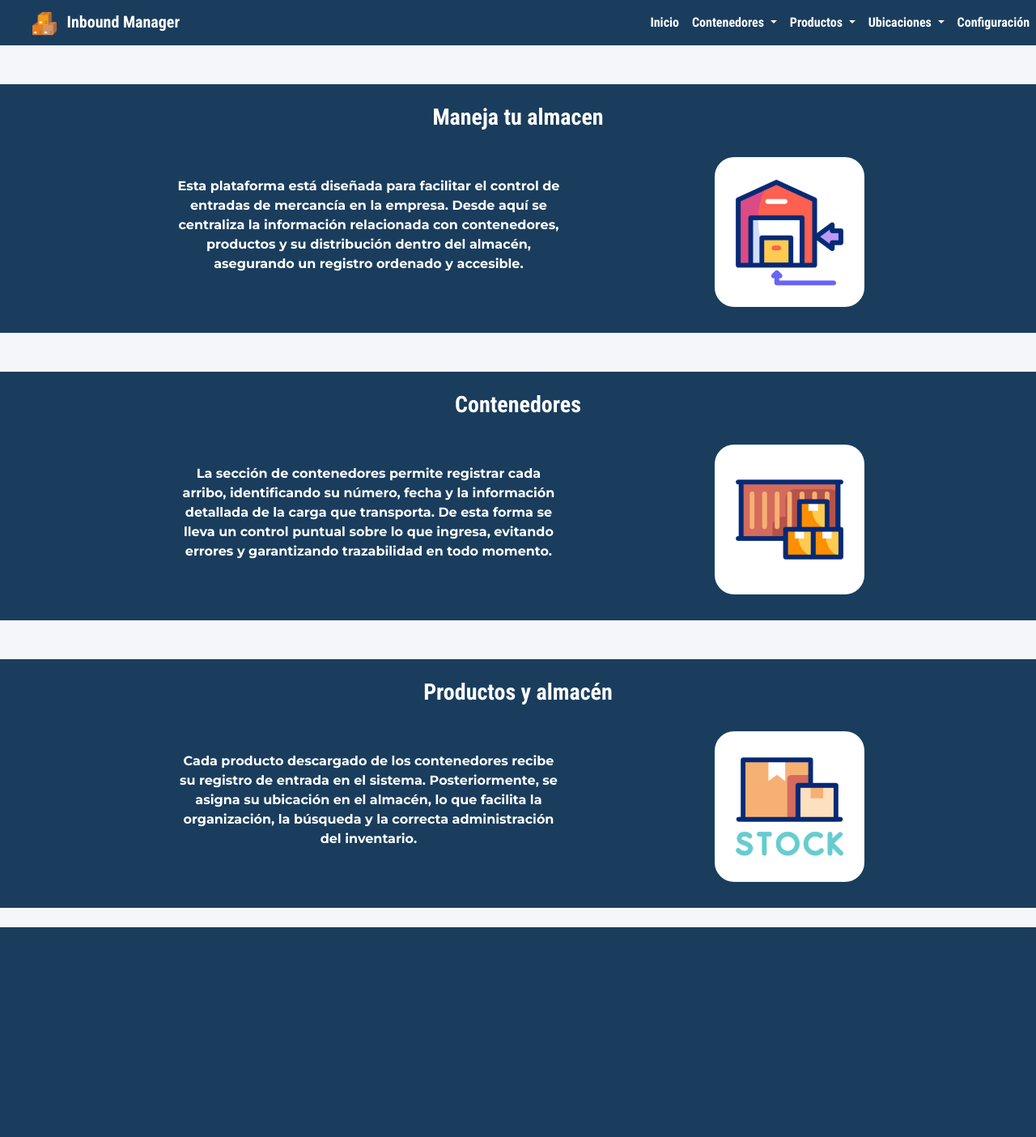
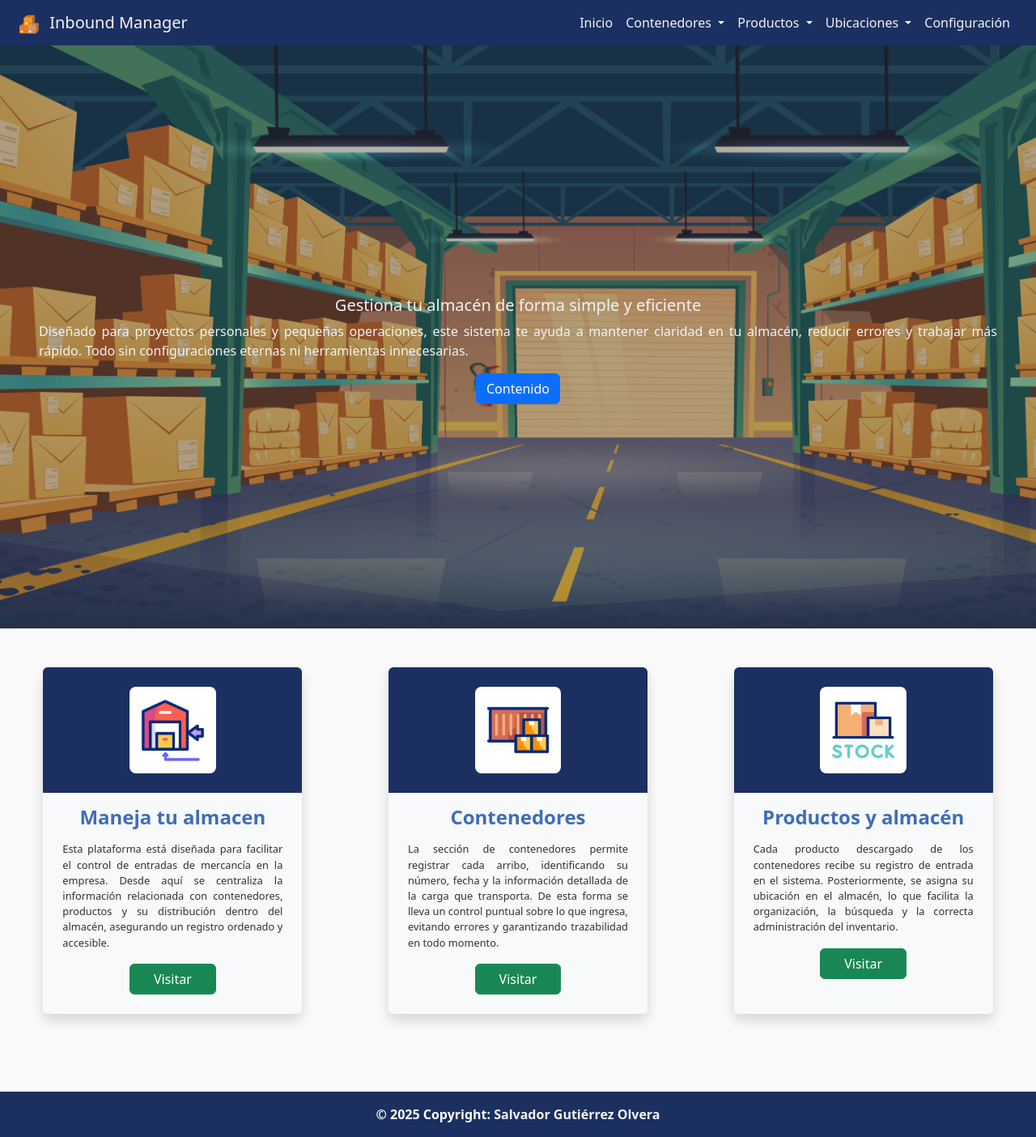
Before and after one commit to Salvador-97/Inbound_Manager-Web, a Flask app: page / in a window 1280 px wide. Shown: the whole page at 81% size. Before the commit the page ends 1145 px from the top, so only its background shows below. Run offline with Flask 3, Linux system fonts and the light colour scheme; some libraries are stand-ins or nearby versions.

Commit message:
nueva pagina de inicio

```diff
--- a/app/__init__.py
+++ b/app/__init__.py
@@ -1,7 +1,13 @@
 from flask import Flask
+from flask_assets import Environment, Bundle
 
 def crearApp():
     app = Flask(__name__)
+
+    assets = Environment(app)
+    scss = Bundle('styles/sass/home.scss', filters='libsass', output='styles/css/home.css')
+    assets.register('scss_all', scss)
+
     from .routes.routes import main
     from .routes.routes_contenedores import contenedores
     from .routes.routes_contenedores import apiContenedores
--- a/app/static/js/botones/editar.js
+++ b/app/static/js/botones/editar.js
@@ -5,7 +5,6 @@ export function crearBoton(texto, tipoBoton){
     boton.setAttribute('type', 'submit')
     boton.setAttribute('name', texto)
     let fontawesome = '';
-    let marginLeft = '0'
 
     switch (texto) {
         case 'editar':
@@ -13,7 +12,9 @@ export function crearBoton(texto, tipoBoton){
             break;
         case 'eliminar':
             fontawesome = '<i class="fa-solid fa-trash-can"></i>';
-            marginLeft = '0.6em';
+            boton.classList.add('mt-1')
+            boton.classList.add('mt-lg-0')
+            boton.classList.add('mx-lg-1')
             break;
         case 'actualizar':
         fontawesome = '<i class="fa-solid fa-rotate"></i>'
@@ -22,7 +23,6 @@ export function crearBoton(texto, tipoBoton){
     }
 
     boton.innerHTML = fontawesome;
-    boton.style.marginLeft = marginLeft;
 
     return boton;
 }
--- a/app/static/styles/contenedores.css
+++ b/app/static/styles/contenedores.css
@@ -9,6 +9,12 @@
     --color-tarjetas-busqueda-inactivo: #42A5F5;
     --fuente-titulos: "Roboto Condensed";
     --fuente-texto: "Montserrat";
+}
+
+.custom-rounded {
+  border-collapse: separate !important;
+  border-radius: 1rem !important;
+  overflow: hidden;
 }
 
 .titulo {
@@ -27,6 +33,8 @@
     margin: auto;
     width: 50%;
 }
+
+
 
 .tarjeta {
     /* background-color: var(--color-tarjetas-inactivo); */
--- /dev/null
+++ b/app/static/styles/css/home.css
@@ -0,0 +1,91 @@
+body {
+  background-color: #fafafa;
+}
+
+.icon-titulo {
+  width: 2rem;
+  padding-right: 0.5rem;
+}
+
+.navbar {
+  background-color: #1b3061;
+}
+.navbar a {
+  font-weight: 500;
+  color: #f3f2f2;
+}
+
+.navbar-toggler {
+  color: #f3f2f2;
+}
+
+.nav-item.show > .nav-link {
+  color: #487bcc;
+}
+
+.nav-link:hover {
+  color: #487bcc;
+}
+
+.contenedor-banner {
+  height: 90vh;
+  overflow: hidden;
+}
+.contenedor-banner div img {
+  object-fit: cover;
+}
+
+.contenedor-banner::after {
+  content: "";
+  inset: 0;
+  position: absolute;
+  background: rgba(0, 0, 0, 0.3);
+}
+
+.mensaje-inicio {
+  align-content: center;
+  color: #f3f2f2;
+  z-index: 10;
+}
+
+.caja-uno {
+  background-color: #0f172a;
+}
+
+.caja-dos {
+  background-color: #f3f2f2;
+}
+
+.contenedor-imagen {
+  background-color: #1b3061;
+}
+
+.justificar-texto {
+  text-align: justify;
+}
+
+.tarjeta-inicio {
+  color: #313131;
+  background-color: #1b3061;
+}
+.tarjeta-inicio h4 {
+  font-weight: 700;
+  color: #3e6db8;
+}
+.tarjeta-inicio p {
+  font-size: 0.8rem;
+  color: #313131;
+}
+
+.footer-page {
+  background-color: #1b3061;
+  color: #313131;
+  font-weight: 600;
+}
+.footer-page div a {
+  text-decoration: none;
+  color: #f3f2f2;
+  font-weight: 600;
+}
+
+/*# sourceMappingURL=home.css.map */
--- a/app/static/styles/home.css
+++ b/app/static/styles/home.css
@@ -1,12 +1,13 @@
 :root{
     --color-primario: #1A3D5D;
     --color-fondo: #F5F6FA;
+    --color-fondo-oscuro: #0F172A;
     --fuente-titulos: "Roboto Condensed";
     --fuente-texto: "Montserrat";
 }
 
 body{
-    background-color: var(--color-fondo);
+    background-color: var(--color-fondo-oscuro);
     /* background-image: url("../img/fondo.png"); */
     background-repeat: no-repeat;
     /* background-size: cover; */
--- /dev/null
+++ b/app/static/styles/sass/home.css
@@ -0,0 +1,5 @@
+body {
+  background-color: #1E293B;
+}
+
+/*# sourceMappingURL=home.css.map */
--- /dev/null
+++ b/app/static/styles/sass/home.scss
@@ -0,0 +1,103 @@
+$color-fondo: #1b3061;
+$color-letra: #313131;
+$color-letra-clara: #f3f2f2;
+$color-fondo-claro: #fafafa;
+$color-letra-hover: #487bcc;
+$color-fondo-etiquetas: #3e6db8;
+$colores-secciones: (
+  uno: #0f172a,
+  dos: #f3f2f2,
+);
+
+body {
+  background-color: $color-fondo-claro;
+}
+
+.icon-titulo {
+  width: 2rem;
+  padding-right: 0.5rem;
+}
+
+.navbar {
+  background-color: $color-fondo;
+  a {
+    font-weight: 500;
+    color: $color-letra-clara;
+  }
+}
+
+.navbar-toggler {
+  color: $color-letra-clara;
+}
+
+.nav-item.show > .nav-link {
+  color: $color-letra-hover;
+}
+
+.nav-link:hover {
+  color: $color-letra-hover;
+}
+
+.contenedor-banner {
+  height: 90vh;
+  overflow: hidden;
+  div {
+    img {
+      object-fit: cover;
+    }
+  }
+}
+
+.contenedor-banner::after {
+  content: "";
+  inset: 0;
+  position: absolute;
+  background: rgba(0, 0, 0, 0.3);
+}
+
+.mensaje-inicio {
+  align-content: center;
+  color: $color-letra-clara;
+  z-index: 10;
+}
+
+@each $nombre, $color in $colores-secciones {
+  .caja-#{$nombre} {
+    background-color: $color;
+  }
+}
+
+.contenedor-imagen {
+  background-color: $color-fondo;
+}
+
+.justificar-texto {
+  text-align: justify;
+}
+
+.tarjeta-inicio {
+  color: $color-letra;
+  background-color: $color-fondo;
+
+  h4 {
+    font-weight: 700;
+    color: $color-fondo-etiquetas;
+  }
+  p {
+    font-size: 0.8rem;
+    color: $color-letra;
+  }
+}
+
+.footer-page {
+  background-color: $color-fondo;
+  color: $color-letra;
+  font-weight: 600;
+  div {
+    a {
+      text-decoration: none;
+      color: $color-letra-clara;
+      font-weight: 600;
+    }
+  }
+}
--- a/app/templates/contenedores/arrivo.html
+++ b/app/templates/contenedores/arrivo.html
@@ -4,9 +4,9 @@
 
 <h3 class="titulo">Nuevo contenedor</h3>
 <div class="container d-flex flex-column flex-md-row">
-    <table class="table table-bordered mb-0">
+    <table class="table custom-rounded mb-0">
         <tbody>
-            <tr class="d-flex flex-column flex-md-row">
+            <tr class="d-flex flex-column flex-md-row ">
                 <th class="p-2 w-100 w-md-25 align-content-center" scope="row">ID Contenedor *</th>
                 <td class="p-2 w-100 w-md-75">
                     <input type="text" class="form-control" placeholder="Ej. VHRT5679125" name="id_ctn" form="form-ctn">
--- a/app/templates/footer.html
+++ b/app/templates/footer.html
@@ -1,3 +1,10 @@
+<footer class="footer-page text-center text-white">
+    <div class="text-center p-3">
+        © 2025 Copyright:
+        <a href="#">Salvador Gutiérrez Olvera</a>
+    </div>
+</footer>
+
 <script src="https://cdn.jsdelivr.net/npm/bootstrap@5.3.3/dist/js/bootstrap.bundle.min.js"></script>
 <script src="https://kit.fontawesome.com/dc6efa34d2.js" crossorigin="anonymous"></script>
 <script src="{{ url_for('static', filename='js/tarjetas.js') }}" type="module"></script>
@@ -25,4 +32,5 @@
 <script src="{{ url_for('static', filename='js/inserciones/ubicaciones.js') }}" type="module"></script>
 {% endif %}
 </body>
+
 </html>
--- a/app/templates/header.html
+++ b/app/templates/header.html
@@ -6,11 +6,7 @@
   <link rel="icon" href="{{ url_for('static', filename='img/cajas.png')}}">
   <link href="https://cdn.jsdelivr.net/npm/bootstrap@5.3.7/dist/css/bootstrap.min.css" rel="stylesheet"
     integrity="sha384-LN+7fdVzj6u52u30Kp6M/trliBMCMKTyK833zpbD+pXdCLuTusPj697FH4R/5mcr" crossorigin="anonymous">
-  <link rel="stylesheet" type="text/css" href="{{ url_for('static', filename='styles/home.css')}}">
-  <link rel="stylesheet" type="text/css" href="{{ url_for('static', filename='styles/contenedores.css')}}">
-  <link rel="stylesheet" type="text/css" href="{{ url_for('static', filename='styles/productos.css')}}">
-  <link rel="stylesheet" type="text/css" href="{{ url_for('static', filename='styles/validaciones.css')}}">
-  <link rel="stylesheet" type="text/css" href="{{ url_for('static', filename='styles/mantenimiento.css')}}">
+  <link rel="stylesheet" type="text/css" href="{{ url_for('static', filename='styles/css/home.css')}}">
   <link rel="preconnect" href="https://fonts.googleapis.com">
   <link rel="preconnect" href="https://fonts.gstatic.com" crossorigin>
   <link
@@ -20,15 +16,12 @@
 
 <body>
   <nav class="navbar navbar-expand-lg navbar-light justify-content-center">
-    <a class="navbar-brand" href="/">
+    <a class="navbar-brand mx-4" href="/">
       <img src="{{ url_for('static', filename='img/cajas.png')}}" alt="" class="icon-titulo">
       Inbound Manager
     </a>
-    <button class="navbar-toggler" type="button" data-bs-toggle="collapse" data-bs-target="#navbarNavDropdown"
-      aria-controls="navbarNavDropdown" aria-expanded="false" aria-label="Toggle navigation">
-      <span class="fas fa-bars icono-nav"></span>
     </button>
-    <div class="collapse navbar-collapse px-0" id="navbarNavDropdown">
+    <div class="collapse navbar-collapse px-0 justify-content-lg-end mx-lg-4" id="navbarNavDropdown">
       <ul class="navbar-nav align-items-center">
         <li class="nav-item active">
           <a class="nav-link" href="/">Inicio</a>
--- a/app/templates/home.html
+++ b/app/templates/home.html
@@ -1,49 +1,82 @@
 {%include 'header.html' %}
 <title>Inbound Manager</title>
-<main class="container-fluid px-0">
-    <div class="container-fluid contenedor-info my-5 my-md-8 d-flex justify-content-center pb-4 h-25">
-        <div class="row container-fluid text-center contenedor-texto d-flex justify-content-center vh-85">
-            <h3 class="col-12 my-4">Maneja tu almacen</h3>
-            <div class="row justify-content-evenly">
-                <p class="d-flex align-items-center col-12 col-sm-8 col-lg-5">
+
+<main class="container-fluid px-0 d-flex flex-column">
+    <section class="container-fluid px-0 position-relative contenedor-banner">
+        <div class="w-100 h-100 position-absolute">
+            <img src="{{ url_for('static', filename='img/banner.jpg') }}" alt="banner-inbound"
+                class="img-fluid w-100 h-100">
+        </div>
+
+        <div class="mensaje-inicio h-100 position-relative my-3 text-center">
+            <h5>Gestiona tu almacén de forma simple y eficiente</h5>
+            <p class="mx-4 mx-md-5 justificar-texto">
+                Diseñado para proyectos personales y pequeñas operaciones,
+                este sistema te ayuda a mantener claridad en tu almacén,
+                reducir errores y trabajar más rápido. Todo sin configuraciones
+                eternas ni herramientas innecesarias.
+            </p>
+            <a href="" class="btn btn-primary">Contenido</a>
+        </div>
+    </section>
+
+    <section
+        class="container-fluid row px-0 my-5 m-0 d-flex flex-column flex-md-row justify-content-center justify-content-md-evenly">
+        <div
+            class="container mb-5 text-center col-10 col-md-5 col-lg-3 tarjeta-inicio justify-content-evenly flex-column px-0 shadow bg-body-tertiary rounded">
+
+            <div class="contenedor-imagen py-4 text-center rounded-top">
+                <img class="col-4 rounded-3" src="{{ url_for('static', filename='img/deposito.gif')}}" alt="">
+            </div>
+
+            <h4 class="col-12 my-3 text-center">Maneja tu almacen</h4>
+
+            <p class="d-flex col-12 px-4 justificar-texto">
                 Esta plataforma está diseñada para facilitar el control de entradas de mercancía en la
                 empresa. Desde aquí se centraliza la información relacionada con contenedores, productos
                 y su distribución dentro del almacén, asegurando un registro ordenado y accesible.
             </p>
-                <img class="col-8 col-sm-4 col-lg-2 w-sm-25 w-md-25 p-2 rounded-5"
-                    src="{{ url_for('static', filename='img/deposito.gif')}}" alt="">
+
+            <a href="/contenedores" class="btn btn-success col-4 mb-4">Visitar</a>
+
         </div>
+
+        <div
+            class="container mb-5 text-center col-10 col-md-5 col-lg-3 tarjeta-inicio justify-content-evenly flex-column px-0 shadow bg-body-tertiary rounded">
+
+            <div class="contenedor-imagen py-4 text-center rounded-top">
+                <img class="col-4 rounded-3" src="{{ url_for('static', filename='img/container.gif')}}"
+                    alt="">
             </div>
-    </div>
-    <div class="container-fluid contenedor-info my-5 d-flex justify-content-center pb-4 h-25">
-        <div class="row container-fluid text-center contenedor-texto d-flex justify-content-center">
-            <h3 class="col-12 col-sm-8 my-4">Contenedores</h3>
-            <div class="row justify-content-evenly">
-                <p class="d-flex align-items-center col-12 col-sm-8 col-lg-5">
+
+            <h4 class="col-12 my-3 text-center">Contenedores</h4>
+            <p class="d-flex col-12 px-4 justificar-texto">
                 La sección de contenedores permite registrar cada arribo, identificando su número,
                 fecha y la información detallada de la carga que transporta. De esta forma se lleva
                 un control puntual sobre lo que ingresa, evitando errores y garantizando trazabilidad
                 en todo momento.
             </p>
-                <img class="col-8 col-sm-4 col-lg-2 w-sm-25 w-md-25 p-2 rounded-5"
-                    src="{{ url_for('static', filename='img/container.gif')}}" alt="">
+            <a href="/contenedores" class="btn btn-success col-4 mb-4">Visitar</a>
         </div>
+
+        <div
+            class="container mb-5 text-center col-10 col-md-5 col-lg-3 tarjeta-inicio justify-content-evenly flex-column px-0 shadow bg-body-tertiary rounded">
+            <div class="contenedor-imagen py-4 text-center rounded-top">
+                <img class="col-4 rounded-3"
+                    src="{{ url_for('static', filename='img/existencias.gif')}}" alt="">
             </div>
-    </div>
-    <div class="container-fluid contenedor-info my-4 d-flex justify-content-center pb-4 h-25">
-        <div class="row container-fluid text-center contenedor-texto d-flex justify-content-center">
-            <h3 class="col-12 col-sm-8 my-4">Productos y almacén</h3>
-            <div class="row justify-content-evenly">
-                <p class="d-flex align-items-center col-12 col-sm-8 col-lg-5">
+
+            <h4 class="col-12 my-3 text-center">Productos y almacén</h4>
+
+            <p class="d-flex col-12 px-4 justificar-texto">
                 Cada producto descargado de los contenedores recibe su registro de entrada en el sistema.
                 Posteriormente, se asigna su ubicación en el almacén, lo que facilita la organización,
                 la búsqueda y la correcta administración del inventario.
             </p>
-                <img class="col-8 col-sm-4 col-lg-2 w-sm-25 w-md-25 p-2 rounded-5"
-                    src="{{ url_for('static', filename='img/existencias.gif')}}" alt="">
+
+            <a href="/producto" class="btn btn-success col-4 mb-4">Visitar</a>
         </div>
-        </div>
-    </div>
+    </section>
 </main>
 
 {%include 'footer.html' %}
--- a/app/templates/productos/nuevo.html
+++ b/app/templates/productos/nuevo.html
@@ -2,7 +2,7 @@
 <h3 class="titulo">Nuevo Producto</h3>
 <title>Nuevo Producto</title>
 <div class="container">
-    <table class="table table-bordered ">
+    <table class="table custom-rounded table-striped-columns">
         <thead class="thead-dark">
         </thead>
         <tbody>
```
Also changed, not shown: app/templates/ubicaciones/ubicaciones.html (+11 -8 lines), static/styles/css/home.css (added, +7 -0 lines), app/static/img/Banner.jpg (added), 3 other files. Lines whose indentation alone changed are shown as unchanged.
